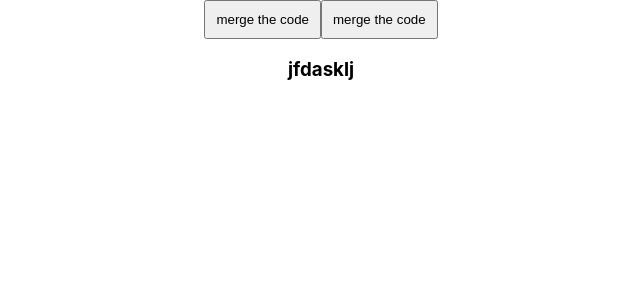
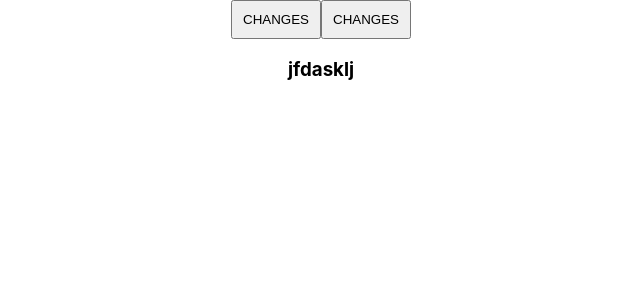
Before and after one commit to iamrabie/pull-request, a React (Create React App) app in the folder dummy/: page / in a window 1280 px wide. Shown: the top 300 px of the page, without its empty margins (319-959 px from the left). Built offline with nearby package versions, Linux system fonts and the light colour scheme.

Commit message:
fdksalfjdsjfaklasjf

```diff
--- a/dummy/src/components/Button/button.component.jsx
+++ b/dummy/src/components/Button/button.component.jsx
@@ -2,7 +2,7 @@ const Button = () => {
     return(
         <>
         <button style={{padding:'10px'}}>
-            merge the code
+            CHANGES
         </button>
         </>
     );
```
